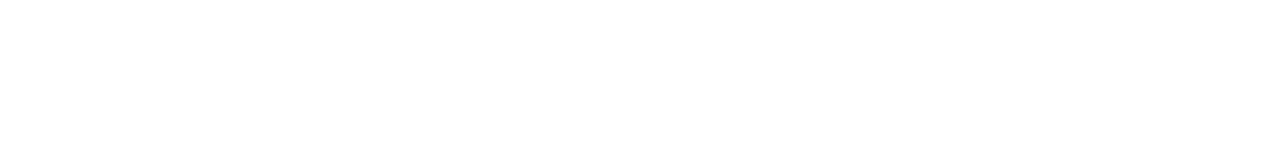
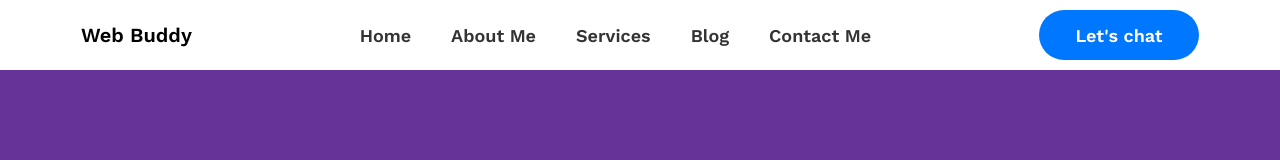
Before and after one commit to Premsingh02/My-Portfolio, a plain HTML site: page index.html in a window 1280 px wide. Drawn offline with nearby package versions, Linux system fonts and the light colour scheme.

Commit message:
nav bar done

```diff
--- a/index.html
+++ b/index.html
@@ -5,8 +5,23 @@
     <meta name="viewport" content="width=device-width, initial-scale=1.0">
     <title>Aarav Kumar - Web Developer</title>
     <link rel="stylesheet" href="style.css">
+    <link rel="preconnect" href="https://fonts.googleapis.com">
+    <link rel="preconnect" href="https://fonts.gstatic.com" crossorigin>
+    <link href="https://fonts.googleapis.com/css2?family=Work+Sans:wght@100;200;300;400;500;600;700;800;900&display=swap" rel="stylesheet">
 </head>
 <body>
+    <nav>
+        <!-- <img src="" alt="logo"> -->
+        <p>Web Buddy</p>
+        <ul>
+            <li><a href="#">Home</a></li>
+            <li><a href="#">About Me</a></li>
+            <li><a href="#">Services</a></li>
+            <li><a href="#">Blog</a></li>
+            <li><a href="#">Contact Me</a></li>
+        </ul>
+        <button class="btn">Let's chat</button>
+    </nav>
 
 
     <script src="script.js"></script>
--- a/style.css
+++ b/style.css
@@ -0,0 +1,65 @@
+* {
+    margin: 0;
+    padding: 0;
+    box-sizing: border-box;
+    font-family: 'Work Sans', sans-serif;
+}
+
+body {
+    width: 100%;
+    height: 100vh;
+    background-color: rebeccapurple;
+}
+
+nav {
+    display: flex;
+    width: 100%;
+    padding: 10px 81px;
+    justify-content: space-between;
+    align-items: center;
+    background-color: #fff;
+
+}
+
+nav p {
+    font-size: 20px;
+    font-weight: 600;
+}
+
+nav ul {
+    display: flex;
+    align-items: flex-start;
+    text-decoration: none;
+    gap: 40px;
+
+}
+
+nav ul li {
+    list-style: none;
+
+
+}
+
+nav ul li a {
+    text-decoration: none;
+    color: #333;
+    font-size: 18px;
+    font-weight: 600;
+    line-height: normal;
+}
+
+.btn {
+    display: flex;
+    width: 160px;
+    height: 50px;
+    padding: 17px 33px;
+    justify-content: center;
+    align-items: center;
+    gap: 10px;
+    background: #07f;
+    border-radius: 50px;
+    border: none;
+    color: #fff;
+    font-size: 18px;
+    font-weight: 600;
+}
```
